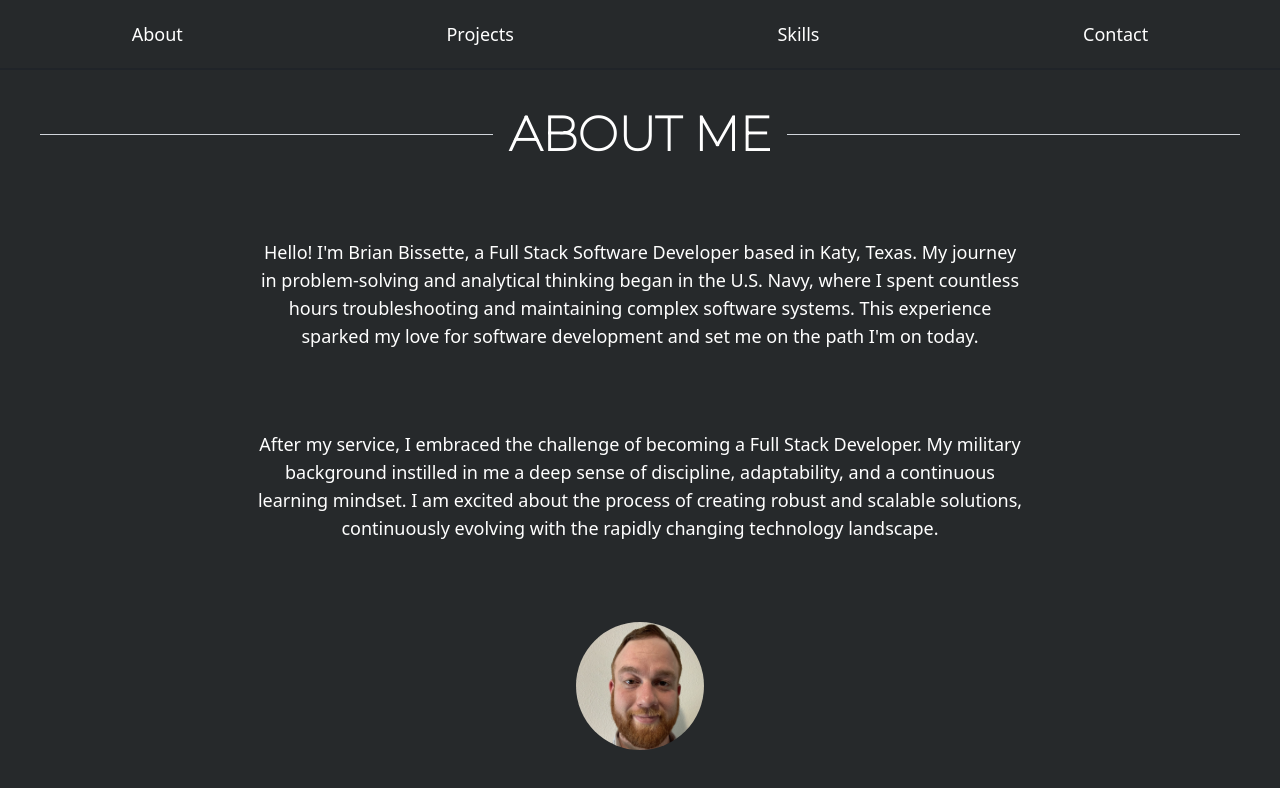
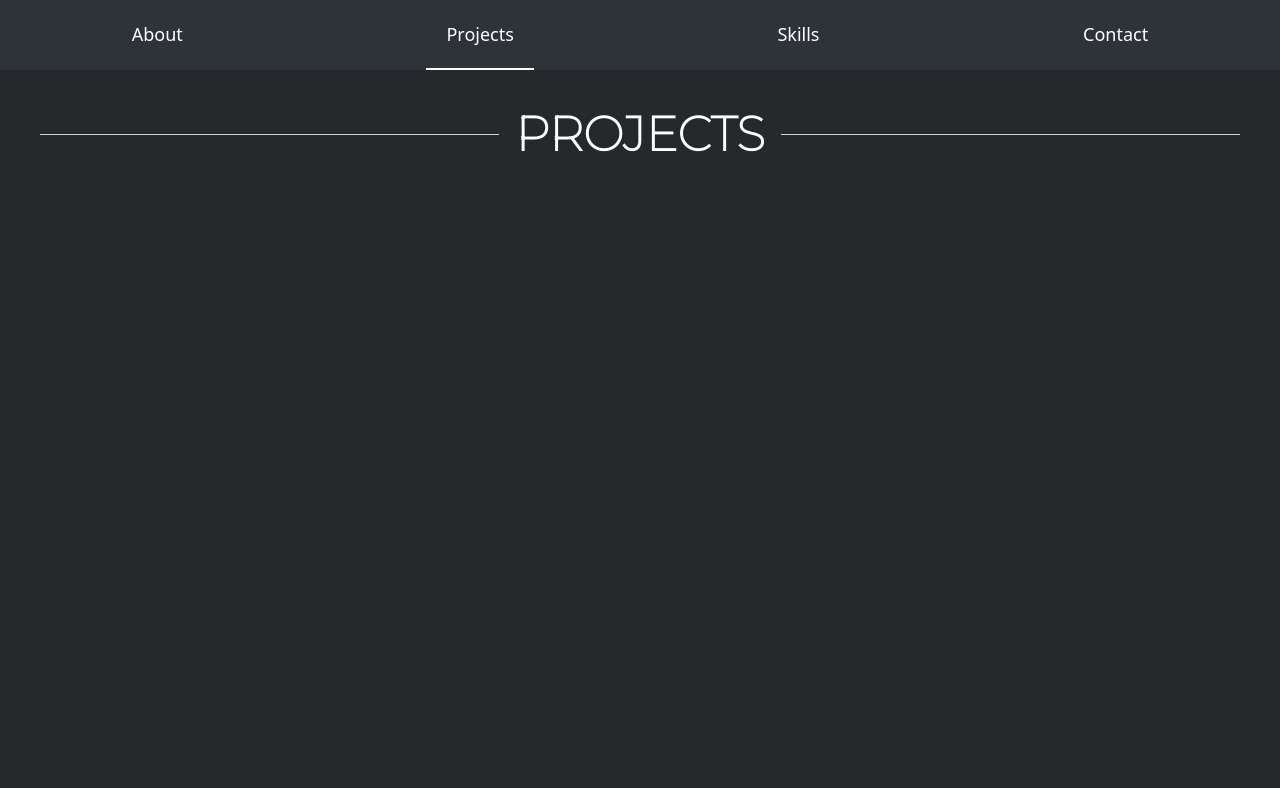
Before and after one commit to bbissette3/brianb-portfolio, a React (Vite) app: page /projects in a window 1280 px wide. Shown: the top 788 px of the page. Built offline with nearby package versions, Linux system fonts and the light colour scheme.

Commit message:
changed back to routes, fixed navbar, finished about me, started projects

```diff
--- a/src/App.jsx
+++ b/src/App.jsx
@@ -1,11 +1,17 @@
+import { Routes, Route } from "react-router-dom";
+
 import Navbar from "./Components/NavBar";
 import About from "./Components/About";
+import Projects from "./Components/Projects/Projects";
 
 function App() {
   return (
     <>
       <Navbar />
-      <About />
+      <Routes>
+        <Route path="/" element={<About />} />
+        <Route path="/projects" element={<Projects />} />
+      </Routes>
     </>
   );
 }
--- a/src/Components/About.jsx
+++ b/src/Components/About.jsx
@@ -2,10 +2,10 @@ import selfie from "./Images/selfie.jpeg";
 
 const About = () => {
   return (
-    <div id="about" className="flex flex-col items-center justify-center">
+    <div className="flex flex-col items-center justify-center">
       <div className="flex items-center justify-center w-full px-10">
         <hr className="flex-grow border-t-[0.5] border-gray-300 dark:border-gray-600" />
-        <h1 className="text-white text-center text-5xl my-10 font-bold sm:text-2xl md:text-5xl px-4">
+        <h1 className="text-white text-center my-10 font-bold sm:text-3xl md:text-4xl lg:text-5xl px-4">
           ABOUT ME
         </h1>
         <hr className="flex-grow border-t-[0.5] border-gray-300 dark:border-gray-600" />
@@ -25,7 +25,7 @@ const About = () => {
         continuously evolving with the rapidly changing technology landscape.
       </p>
       <img
-        className="w-32 h-32 rounded-full object-contain mt-10"
+        className="w-32 h-32 rounded-full object-contain my-10"
         src={selfie}
         alt="Brian Bissette"
       ></img>
--- a/src/Components/NavBar.jsx
+++ b/src/Components/NavBar.jsx
@@ -1,48 +1,28 @@
-// import { NavLink, useLocation } from "react-router-dom";
+import { NavLink, useLocation } from "react-router-dom";
 
-// function Navbar() {
-//   const location = useLocation();
+function Navbar() {
+  const location = useLocation();
 
-//   const getNavLinkClass = (path) => {
-//     return location.pathname === path
-//       ? "p-5 text-lg text-white border-b-2 border-white"
-//       : "p-5 text-lg text-white";
-//   };
+  const getNavLinkClass = (path) => {
+    return location.pathname === path
+      ? "p-5 text-lg text-white border-b-2 border-white"
+      : "p-5 text-lg text-white";
+  };
 
-//   return (
-//     <div className="sticky flex justify-around">
-//       <NavLink className={getNavLinkClass("/about")} to="/about">
-//         About
-//       </NavLink>
-//       <NavLink className={getNavLinkClass("/projects")} to="/projects">
-//         Projects
-//       </NavLink>
-//       <NavLink className={getNavLinkClass("/contact")} to="/contact">
-//         Contact
-//       </NavLink>
-//     </div>
-//   );
-// }
-
-// export default Navbar;
-function Navbar() {
   return (
-    <div className="sticky top-0 bg-[#26292b] opacity-100">
-      <div className="flex justify-around">
-        <a className="p-5 text-lg text-white" href="#about">
-          About
-        </a>
-        <a className="p-5 text-lg text-white" href="#projects">
-          Projects
-        </a>
-        <a className="p-5 text-lg text-white" href="#skills">
-          Skills
-        </a>
-        <a className="p-5 text-lg text-white" href="#contact">
-          Contact
-        </a>
-      </div>
-      <hr className="w-full border-b border-gray-900 opacity-25" />
+    <div className="sticky top-0 bg-[#2e3239] flex justify-around">
+      <NavLink className={getNavLinkClass("/")} to="/">
+        About
+      </NavLink>
+      <NavLink className={getNavLinkClass("/projects")} to="/projects">
+        Projects
+      </NavLink>
+      <NavLink className={getNavLinkClass("/skills")} to="/skills">
+        Skills
+      </NavLink>
+      <NavLink className={getNavLinkClass("/contact")} to="/contact">
+        Contact
+      </NavLink>
     </div>
   );
 }
--- /dev/null
+++ b/src/Components/Projects/ProjectCard.jsx
@@ -0,0 +1,5 @@
+const ProjectCard = () => {
+  return <div>ProjectCard</div>;
+};
+
+export default ProjectCard;
--- /dev/null
+++ b/src/Components/Projects/Projects.jsx
@@ -0,0 +1,15 @@
+const Projects = () => {
+  return (
+    <div id="projects" className="flex flex-col items-center justify-center">
+      <div className="flex items-center justify-center w-full px-10">
+        <hr className="flex-grow border-t-[0.5] border-gray-300 dark:border-gray-600" />
+        <h1 className="text-white text-center my-10 font-bold sm:text-3xl md:text-4xl lg:text-5xl px-4">
+          PROJECTS
+        </h1>
+        <hr className="flex-grow border-t-[0.5] border-gray-300 dark:border-gray-600" />
+      </div>
+    </div>
+  );
+};
+
+export default Projects;
--- a/src/index.css
+++ b/src/index.css
@@ -10,7 +10,7 @@ html {
 }
 
 h1 {
-  /* section headers */
+  /* Route headers */
   font-family: "Montserrat", sans-serif;
 }
 
--- a/src/main.jsx
+++ b/src/main.jsx
@@ -3,8 +3,12 @@ import ReactDOM from "react-dom/client";
 import App from "./App.jsx";
 import "./index.css";
 
+import { BrowserRouter } from "react-router-dom";
+
 ReactDOM.createRoot(document.getElementById("root")).render(
   <>
-    <App />
+    <BrowserRouter>
+      <App />
+    </BrowserRouter>
   </>
 );
```
Also changed, not shown: src/Components/Projects/MyProjects.jsx (added).
